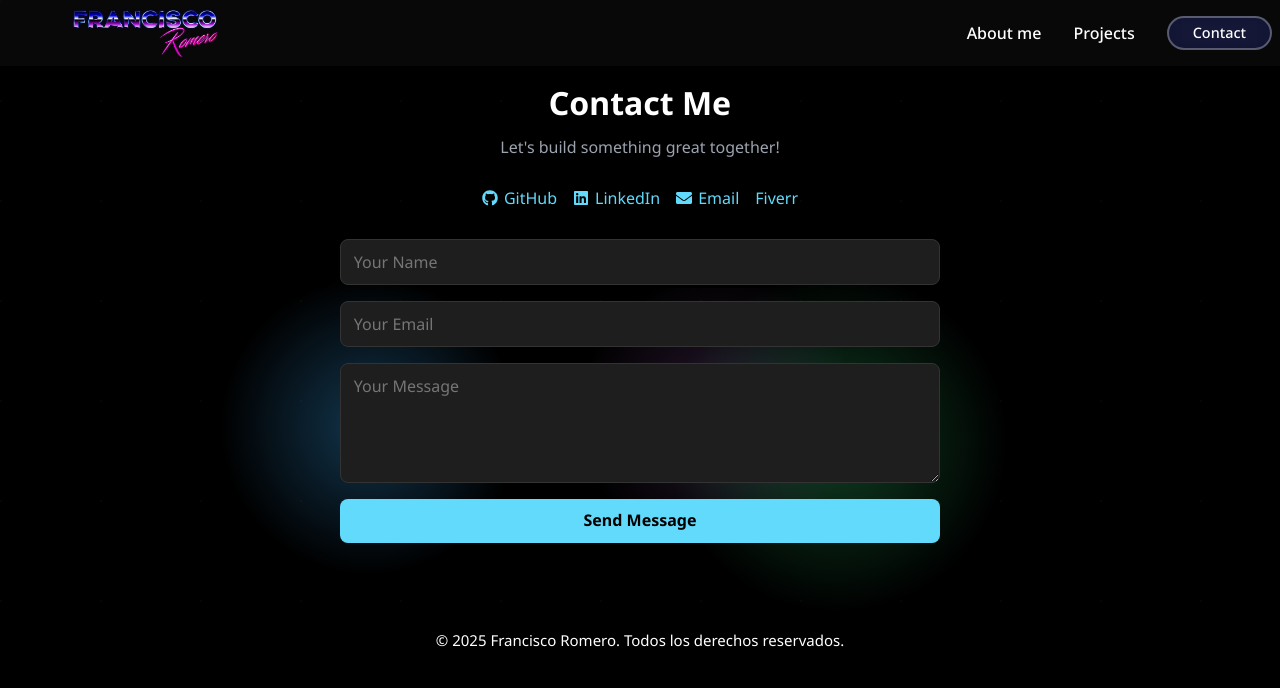
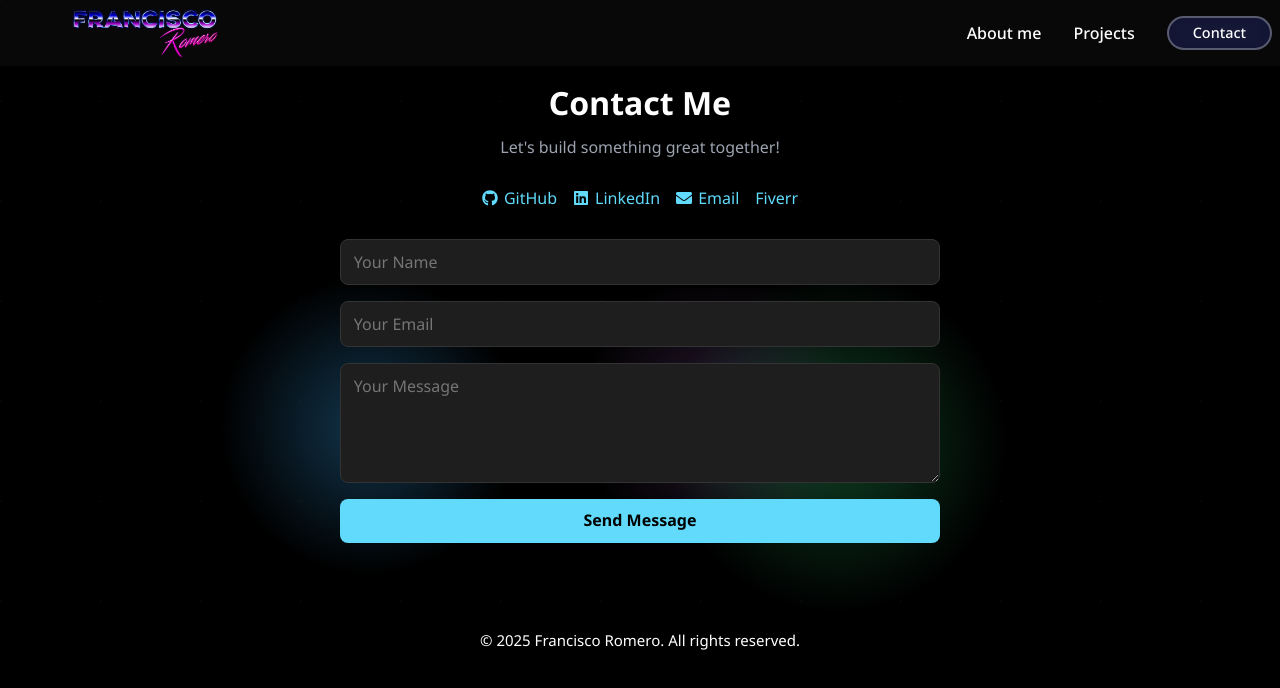
Before and after one commit to nosoyunmarinero/francis-portfolio-frontend, a React (Vite) app: page /contact in a window 1280 px wide. Shown: the top 688 px of the page. Built offline with nearby package versions, Linux system fonts and the light colour scheme.

Commit message:
Se termino de dar estilo y se arreglaron los bugs de github

```diff
--- a/src/components/Contact/Contact.jsx
+++ b/src/components/Contact/Contact.jsx
@@ -39,13 +39,13 @@ function Contact() {
           <FaGithub /> GitHub
         </a>
         <a
-          href="https://www.linkedin.com/in/nosoyunmarinero"
+          href="https://www.linkedin.com/in/francisco-romero-ab816326b/"
           target="_blank"
           rel="noopener noreferrer"
         >
           <FaLinkedin /> LinkedIn
         </a>
-        <a href="mailto:tuemail@gmail.com">
+        <a href="mailto:nosoyunmarinero@gmail.com">
           <FaEnvelope /> Email
         </a>
         <a
--- a/src/components/Footer/Footer.jsx
+++ b/src/components/Footer/Footer.jsx
@@ -3,7 +3,7 @@ import "./Footer.css";
 function Footer() {
   return (
     <footer className="footer">
-      <p>© 2025 Francisco Romero. Todos los derechos reservados.</p>
+      <p>© 2025 Francisco Romero. All rights reserved.</p>
     </footer>
   );
 }
```
